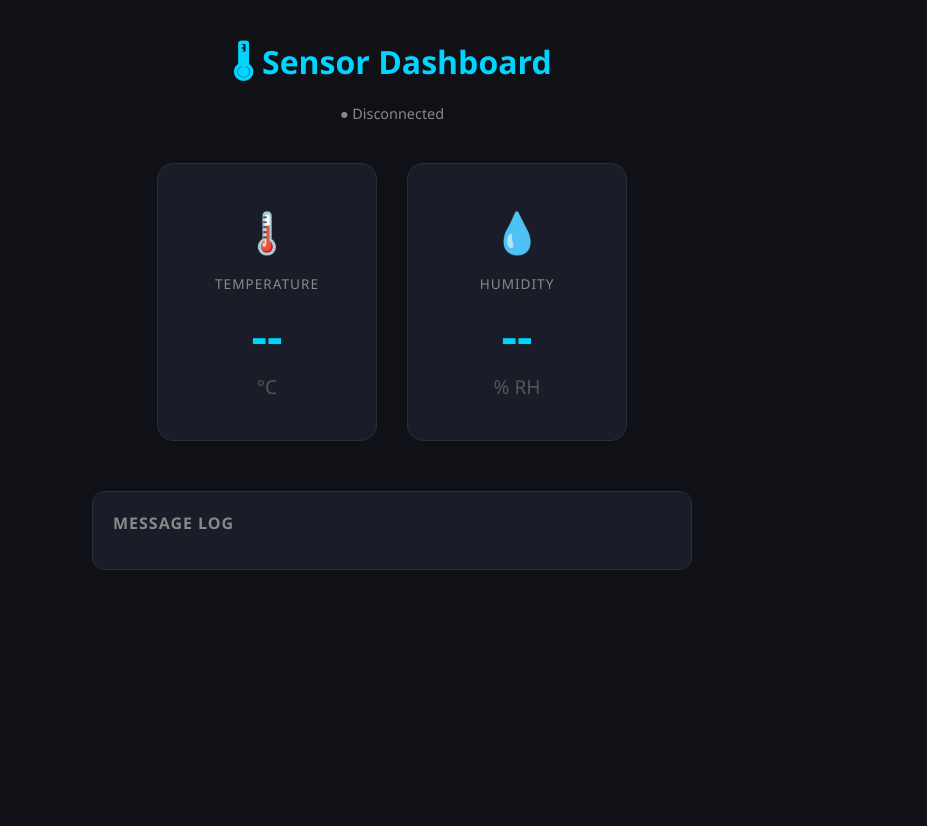
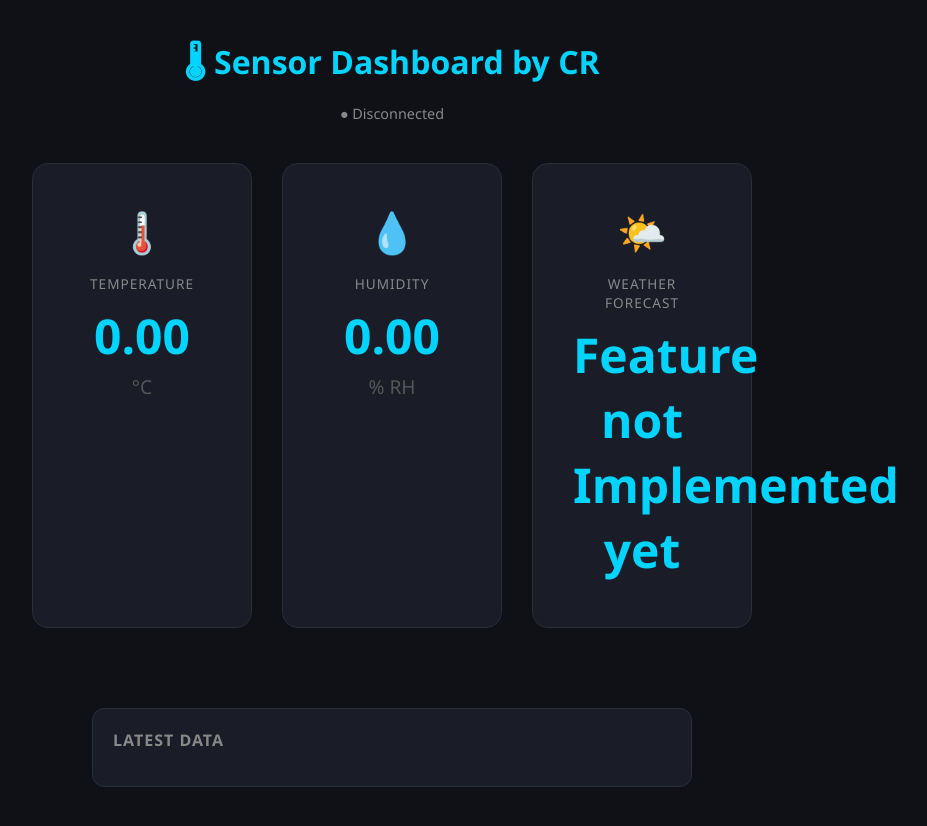
Before and after one commit to ChrisR34/mqtt-dashboard, a website: page public/index.html in a window 1280 px wide. Shown: the whole page, without its empty margins (248-1175 px from the left). Before the commit the page ends 800 px from the top, so only its background shows below. Drawn offline with Linux system fonts and the light colour scheme.

Commit message:
Updates (minor) v0.00.1

```diff
--- a/TempRHServer.js
+++ b/TempRHServer.js
@@ -27,5 +27,5 @@ mqttClient.on('message', (topic, message) => {
 app.use(express.static('public'));
 
 server.listen(3000, () => {
-  console.log('Server running at http://localhost:3000');
+  console.log('Server running locally at http://localhost:3000');
 });
--- a/public/index.html
+++ b/public/index.html
@@ -8,26 +8,31 @@
 </head>
 <body>
 
-  <h1>🌡 Sensor Dashboard</h1>
+  <h1>🌡 Sensor Dashboard by CR</h1>
   <div id="status">Connecting...</div>
 
   <div class="cards">
     <div class="card">
       <div class="icon">🌡️</div>
       <div class="label">Temperature</div>
-      <div class="value" id="temp">--</div>
+      <div class="value" id="temp">0.00</div>
       <div class="unit">°C</div>
     </div>
     <div class="card">
       <div class="icon">💧</div>
       <div class="label">Humidity</div>
-      <div class="value" id="humidity">--</div>
+      <div class="value" id="humidity">0.00</div>
       <div class="unit">% RH</div>
     </div>
+    <div class="card">
+      <div class="icon">🌤️</div>
+      <div class="label">Weather Forecast</div>
+      <div class="value" id="forecast">Feature not Implemented yet</div>
+      <div class="unit"></div>
   </div>
 
   <div id="log">
-    <h2>Message Log</h2>
+    <h2>LATEST DATA</h2>
     <ul id="log-list"></ul>
   </div>
 
@@ -49,13 +54,12 @@
       const { topic, data } = JSON.parse(event.data);
 
       // Update cards based on topic
-      if (topic.includes('temperature')) {
+      if (topic.includes('temp')) {
         document.getElementById('temp').textContent = parseFloat(data).toFixed(1);
       }
-      if (topic.includes('humidity')) {
+      if (topic.includes('rh')) {
         document.getElementById('humidity').textContent = parseFloat(data).toFixed(1);
       }
-
       // Add to log
       const li = document.createElement('li');
       const time = new Date().toLocaleTimeString();
```
